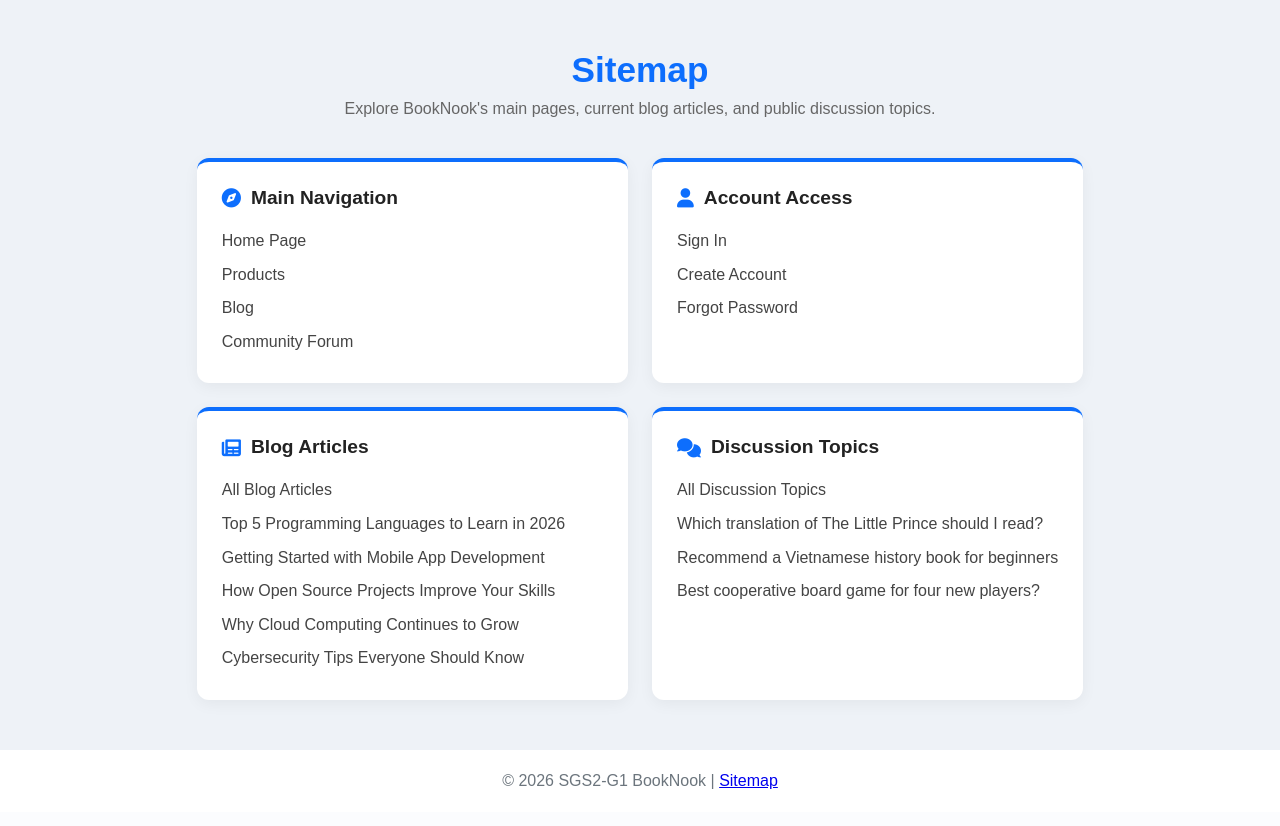
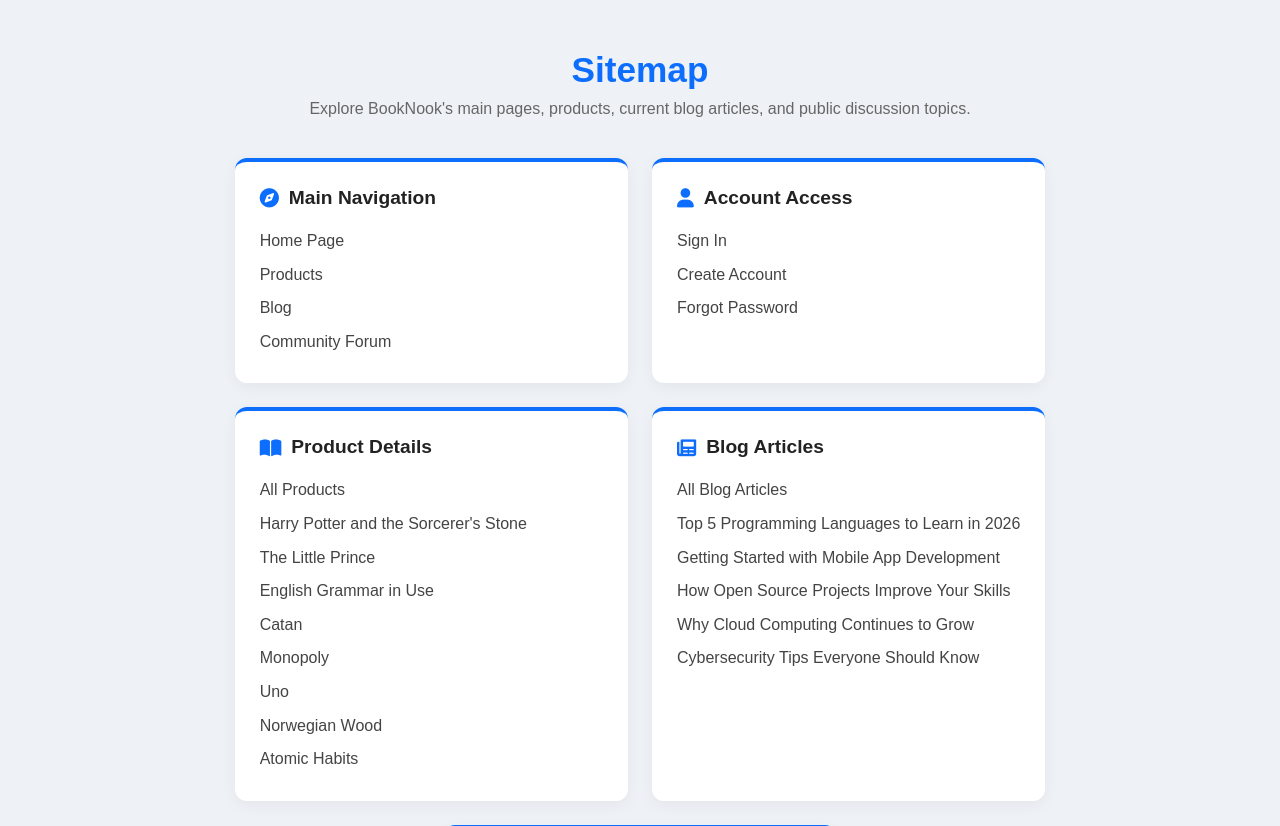
Before and after one commit to s3751333/SGS2-G1, a Node server app: page /sitemap in a window 1280 px wide. Shown: the part 74-900 px from the top of the page. Before the commit the page ends 863 px from the top, so only its background shows below. Run offline with Node 20, Linux system fonts and the light colour scheme.

Commit message:
Add dynamic product links to sitemap

```diff
--- a/index.js
+++ b/index.js
@@ -1784,6 +1784,18 @@ function getSitemapSections(currentUser) {
       ],
     },
     {
+      id: "product-details",
+      title: "Product Details",
+      icon: "fas fa-book-open",
+      links: [
+        { url: "/products", label: "All Products" },
+        ...products.map((product) => ({
+          url: `/product-detail/${product.id}`,
+          label: product.name,
+        })),
+      ],
+    },
+    {
       id: "blog-articles",
       title: "Blog Articles",
       icon: "fas fa-newspaper",
--- a/views/sitemap.ejs
+++ b/views/sitemap.ejs
@@ -15,7 +15,7 @@
     <main class="sitemap-container">
         <div class="sitemap-header">
             <h1>Sitemap</h1>
-            <p>Explore BookNook's main pages, current blog articles, and public discussion topics.</p>
+            <p>Explore BookNook's main pages, products, current blog articles, and public discussion topics.</p>
         </div>
 
         <div class="sitemap-grid" aria-label="BookNook website sections">
```
Also changed, not shown: README.md.
